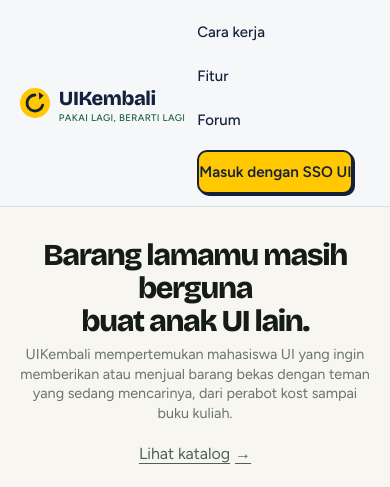
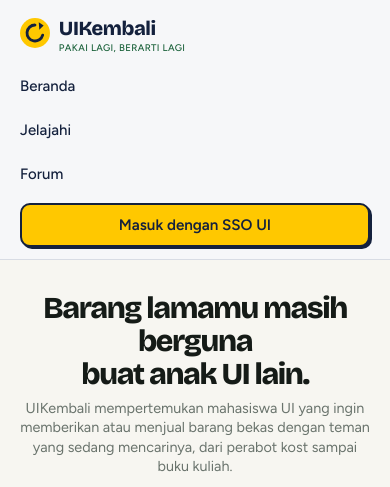
Before and after one commit to pbp-b-kelompok-2/ui-kembali, a Django app: page / in a window 390 px wide. Shown: the top 487 px of the page. Run offline with Django 5.2, Linux system fonts and the light colour scheme; data that the repository does not hold is empty.

Commit message:
fix: navbar now has space in between

```diff
--- a/static/css/root.css
+++ b/static/css/root.css
@@ -289,7 +289,7 @@ textarea {
 }
 
 /* Navbar tamu: nav jadi elemen terakhir, dorong ke kanan */
-.header-menu>.main-nav:last-child {
+.header-inner > .main-nav:last-child {
   margin-left: auto;
 }
 
@@ -461,6 +461,11 @@ textarea {
     margin-left: 0;
   }
 
+  .header-inner > .main-nav:last-child {
+    width: 100%;
+    margin-left: 0;
+  }
+
   .main-nav a,
   .main-nav a:not(.btn) {
     display: block;
--- a/templates/base.html
+++ b/templates/base.html
@@ -86,7 +86,7 @@
         </a>
       </div>
       {% else %}
-      <a class="brand" href="" aria-label="UIKembali, beranda">
+      <a class="brand" href="{% url 'main:lobby' %}" aria-label="UIKembali, beranda">
         <svg class="brand-mark" viewBox="0 0 32 32" aria-hidden="true">
           <circle cx="16" cy="16" r="16" fill="#ffc800" />
           <path d="M16 7.5a8.5 8.5 0 1 0 8.2 10.7" fill="none" stroke="#14213d" stroke-width="3"
@@ -103,7 +103,7 @@
 
       {% else %}
       <!-- Navbar untuk tamu / user yang belum lengkapi profil -->
-      <a class="brand" href="" aria-label="UIKembali, beranda">
+      <a class="brand" href="{% url 'main:lobby' %}" aria-label="UIKembali, beranda">
         <svg class="brand-mark" viewBox="0 0 32 32" aria-hidden="true">
           <circle cx="16" cy="16" r="16" fill="#ffc800" />
           <path d="M16 7.5a8.5 8.5 0 1 0 8.2 10.7" fill="none" stroke="#14213d" stroke-width="3"
@@ -117,8 +117,8 @@
       </a>
 
       <nav class="main-nav" aria-label="Navigasi utama">
-        <a href="#cara-kerja">Cara kerja</a>
-        <a href="#fitur">Fitur</a>
+        <a href="{% url 'main:lobby' %}">Beranda</a>
+        <a href="{% url 'katalog:catalog' %}">Jelajahi</a>
         <a href="{% url 'forum:forum_list' %}">Forum</a>
         <a href="{% url 'auth_ssoui:login' %}" class="btn btn-small">Masuk dengan SSO UI</a>
       </nav>
```
